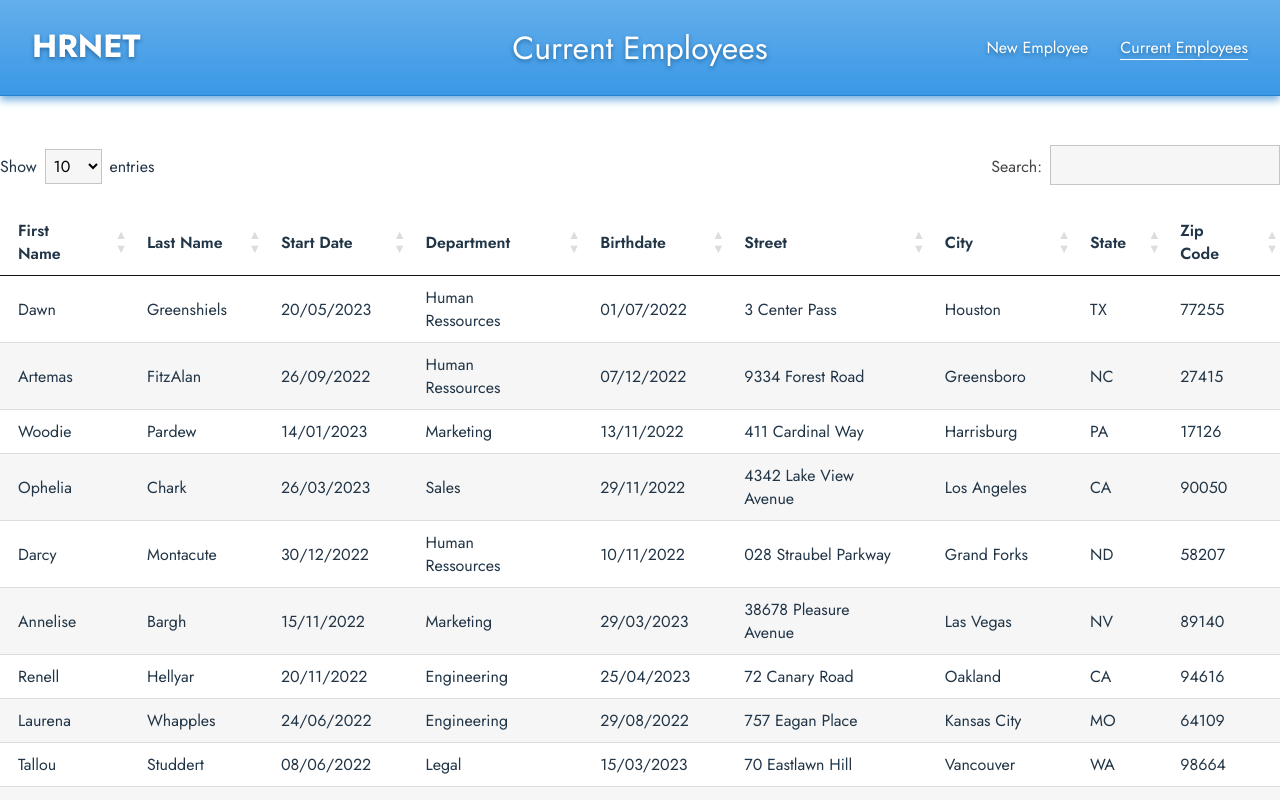
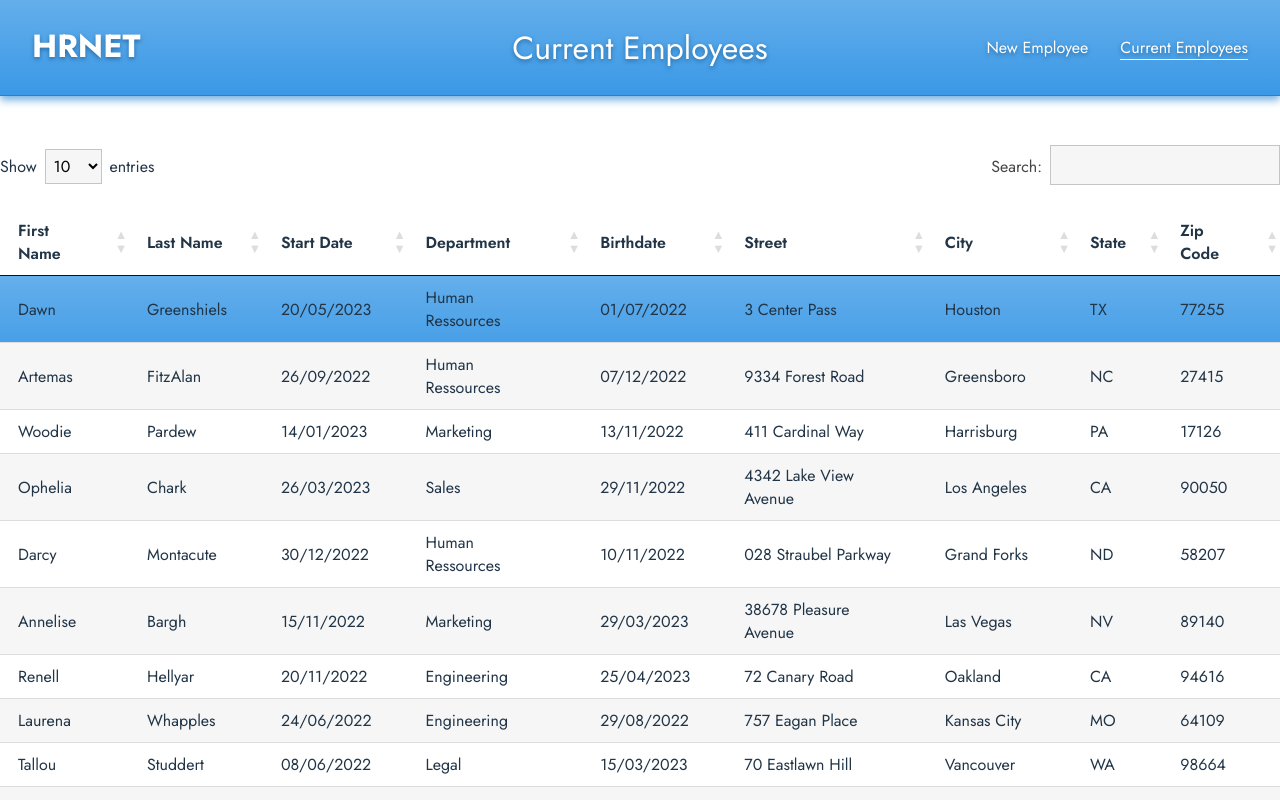
Before and after one commit to ask0ldd/Schoolwork-P14-StateAdded, a React (Vite) app: page /Schoolwork-P14-StateAdded/employee-list in a window 1280 px wide. Shown: the top 800 px of the page. Built offline with nearby package versions, Linux system fonts and the light colour scheme.

Commit message:
tr hover preset update

```diff
--- a/src/components/DatasTable/Pagination.tsx
+++ b/src/components/DatasTable/Pagination.tsx
@@ -12,7 +12,7 @@ import { useContext, useState } from "react"
 function Pagination() {
 
     const {tableState, dispatch, preset} = useContext(DatasTableContext)
-    const[activeButton, setActiveButton] = useState(0)
+    const[focusButton, setFocusButton] = useState(0)
     if(!dispatch || !tableState) return(<></>)
 
     const currentPage = tableState.pagination.currentPage
@@ -34,6 +34,7 @@ function Pagination() {
       fontWeight : 600,
       boxShadow: '0 4px 8px ' + preset.paginationButton.hoverDropShadowColor,
       border : '1px solid ' + preset.paginationButton.hoverBackgroundColor,
+      opacity: 1,
     }
 
     /*
@@ -73,12 +74,12 @@ function Pagination() {
                   tabIndex={0} onClick={() => prevPage(tableState)}>Previous</span>}
 
           {currentPage > 1 &&
-            <div role='button' onMouseOut={() => setActiveButton(0)} onMouseEnter={() => setActiveButton(1)} style={activeButton == 1 ? paginationButtonHoverStyle : paginationButtonStyle} tabIndex={0} className="paginationInactivePage" onClick={() => prevPage(tableState)}>{currentPage-1}</div>}
+            <div role='button' onMouseOut={() => setFocusButton(0)} onMouseEnter={() => setFocusButton(1)} style={focusButton == 1 ? paginationButtonHoverStyle : paginationButtonStyle} tabIndex={0} className="paginationInactivePage" onClick={() => prevPage(tableState)}>{currentPage-1}</div>}
 
-          <div role='button' onMouseOut={() => setActiveButton(0)} onMouseEnter={() => setActiveButton(2)} style={activeButton == 2 ? paginationButtonHoverStyle : paginationButtonStyle} tabIndex={0} className="paginationActivePage">{currentPage}</div>
+          <div role='button' onMouseOut={() => setFocusButton(0)} onMouseEnter={() => setFocusButton(2)} style={focusButton == 2 ? paginationButtonHoverStyle : paginationButtonStyle} tabIndex={0} className="paginationActivePage">{currentPage}</div>
 
           {enoughEntriesLeftForNextPage &&
-            <div role='button' onMouseOut={() => setActiveButton(0)} onMouseEnter={() => setActiveButton(3)} style={activeButton == 3 ? paginationButtonHoverStyle : paginationButtonStyle} tabIndex={0} className="paginationInactivePage" onClick={() => nextPage(tableState)}>{currentPage+1}</div>}
+            <div role='button' onMouseOut={() => setFocusButton(0)} onMouseEnter={() => setFocusButton(3)} style={focusButton == 3 ? paginationButtonHoverStyle : paginationButtonStyle} tabIndex={0} className="paginationInactivePage" onClick={() => nextPage(tableState)}>{currentPage+1}</div>}
 
           {enoughEntriesLeftForNextPage &&
             <span role='button' style={preset.paginationNextPrevious ? { color: preset.paginationNextPrevious.textColor, marginLeft:'0.5rem' } : {marginLeft:'0.5rem'}}
--- a/src/components/DatasTable/Table.tsx
+++ b/src/components/DatasTable/Table.tsx
@@ -1,5 +1,5 @@
 /* eslint-disable @typescript-eslint/no-explicit-any */
-import { useContext } from "react"
+import { useContext, useState } from "react"
 import { DatasTableContext } from './DatasTableContext'
 import './style/Table.css'
 
@@ -13,6 +13,7 @@ import './style/Table.css'
 function Table() {
 
     const {tableState, dispatch, tableModel, preset} = useContext(DatasTableContext)
+    const [hoverTR, setHoverTR] = useState(0)
 
     if(!dispatch || !tableState || !tableModel || tableState.tableDAO.getProcessedDatas(tableState.getProcessingParameters()).length === 0)
       return(<>No data available in table.</>)
@@ -30,6 +31,7 @@ function Table() {
     const arrowInactiveColor = preset != null ? {color: preset.th.arrowInactiveColor} : {}
     const arrowActiveColor = preset != null ? {color: preset.th.arrowActiveColor} : {}
     const topSeparatorColor = preset != null ? {borderBottom : '1px solid ' + preset.firstnLastRowSeparatorsColor} : {borderBottom : '1px solid red'}
+    const focusRowStyle = {background : preset.evenRow.hoverBackgroundColor}
 
     return (
         <table id={tableModel.getTableId()} aria-label="Current Employees">
@@ -48,7 +50,11 @@ function Table() {
         </thead>
         <tbody style={topSeparatorColor}>
           {[...rowsToDisplay].map((datarow, index) => (
-            <tr style={{...isRowOdd(index) ? oddRowPreset : evenRowPreset, borderBottom : isLastRow(index, rowsToDisplay.length-1) ? 'none' : oddRowPreset.borderBottom}} key={'trtable-'+index} className={isRowOdd(index) + isLastRow(index, rowsToDisplay.length-1) /* !!! use css 2*n+1 */}>
+            <tr onMouseOut={() => setHoverTR(0)} onMouseEnter={() => setHoverTR(index)}
+                style={ hoverTR === index ? focusRowStyle
+                : {...isRowOdd(index) ? oddRowPreset : evenRowPreset,
+                borderBottom : isLastRow(index, rowsToDisplay.length-1) ? 'none' : oddRowPreset.borderBottom}}
+                key={'trtable-'+index} className={isRowOdd(index) + isLastRow(index, rowsToDisplay.length-1)}>
               {[...tableAccessors].map((key : string) => (
                 <td key={'tdtable-'+key+'-'+index}>{datarow[key as keyof typeof datarow]}</td>
               ))}
--- a/src/components/DatasTable/interfaces/IPreset.ts
+++ b/src/components/DatasTable/interfaces/IPreset.ts
@@ -16,6 +16,7 @@ export interface IPreset {
         textColor : string,
         fontWeight: string,
         hoverBackgroundColor : string,
+        hoverTextColor : string,
         bottomSeparatorColor : string,
     },
     oddRow : {
@@ -23,6 +24,7 @@ export interface IPreset {
         textColor : string,
         fontWeight: string,
         hoverBackgroundColor : string,
+        hoverTextColor : string,
         bottomSeparatorColor : string,
     },
     firstnLastRowSeparatorsColor: string,
--- a/src/components/DatasTable/presets/basePreset.ts
+++ b/src/components/DatasTable/presets/basePreset.ts
@@ -18,6 +18,7 @@ export const basePreset : IPreset = {
         textColor: "#213547",
         fontWeight: "400",
         hoverBackgroundColor: "linear-gradient(360deg, #2c91e4dd, #2c91e4bb)",
+        hoverTextColor : "#FFFFFF",
         bottomSeparatorColor: "#DDDDDD",
     },
     oddRow: {
@@ -25,6 +26,7 @@ export const basePreset : IPreset = {
         textColor: "#213547",
         fontWeight: "400",
         hoverBackgroundColor: "linear-gradient(360deg, #2c91e4dd, #2c91e4bb)",
+        hoverTextColor : "#FFFFFF",
         bottomSeparatorColor: "#DDDDDD",
     },
     firstnLastRowSeparatorsColor: "#111",
--- a/src/components/DatasTable/presets/darkPreset.ts
+++ b/src/components/DatasTable/presets/darkGreenPreset.ts
@@ -1,7 +1,7 @@
 import { IPreset } from "../interfaces/IPreset";
 
 /* eslint-disable @typescript-eslint/no-unused-vars */
-export const darkPreset : IPreset = {
+export const darkGreenPreset : IPreset = {
     global: {
         font: "Jost",
         textColor: "#7D769BDD",
@@ -19,6 +19,7 @@ export const darkPreset : IPreset = {
         textColor: "#7D769BDD",
         fontWeight: "500",
         hoverBackgroundColor: "#555555",
+        hoverTextColor : "#1B1A23",
         bottomSeparatorColor: "#2F2D3B",
     },
     oddRow: {
@@ -26,6 +27,7 @@ export const darkPreset : IPreset = {
         textColor: "#7D769BDD",
         fontWeight: "500",
         hoverBackgroundColor: "#555555",
+        hoverTextColor : "#1B1A23",
         bottomSeparatorColor: "#2F2D3B",
     },
     firstnLastRowSeparatorsColor: "#30B383",
--- a/src/components/DatasTable/style/Pagination.css
+++ b/src/components/DatasTable/style/Pagination.css
@@ -45,11 +45,11 @@
   opacity: 0.6;
 }
 
-.paginationActivePage:hover,
+/*.paginationActivePage:hover,
 .paginationInactivePage:hover {
   background: #0078d7;
   border: 1px solid #0078d7;
   color: #fff;
   box-shadow: 0 4px 8px #72aedf;
   opacity: 1;
-}
+}*/
--- a/src/components/DatasTable/style/Table.css
+++ b/src/components/DatasTable/style/Table.css
@@ -37,11 +37,8 @@ td {
 }
 
 tbody tr:hover {
-  /*background: linear-gradient(#efe8f1, #faf6fc);*/
-  /*background-color: #0078d7aa;*/
   background: linear-gradient(360deg, #2c91e4dd, #2c91e4bb);
   color: #fff;
-  /*border-bottom: 1px solid #213547;*/
 }
 
 .odd {
--- a/src/pages/CurrentEmployees.tsx
+++ b/src/pages/CurrentEmployees.tsx
@@ -8,7 +8,7 @@ import { TableModel } from '../components/DatasTable/models/TableModel'
 import Header from '../components/Header'
 import Footer from '../components/Footer'
 import { useTypedSelector } from '../redux/hook/typedHooks'
-import { darkPreset } from '../components/DatasTable/presets/darkPreset'
+import { darkGreenPreset } from '../components/DatasTable/presets/darkGreenPreset'
 import { basePreset } from '../components/DatasTable/presets/basePreset'
 
 /**
```
